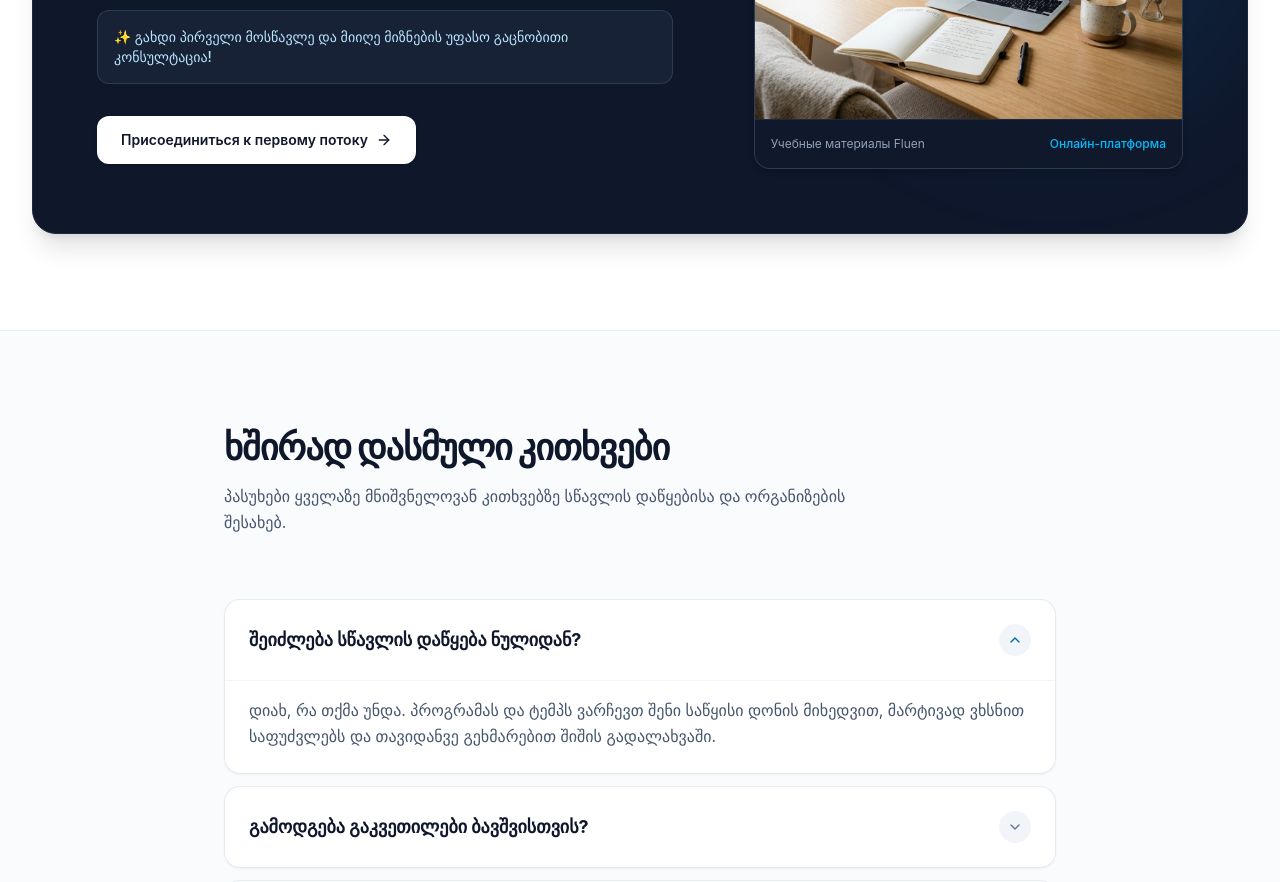
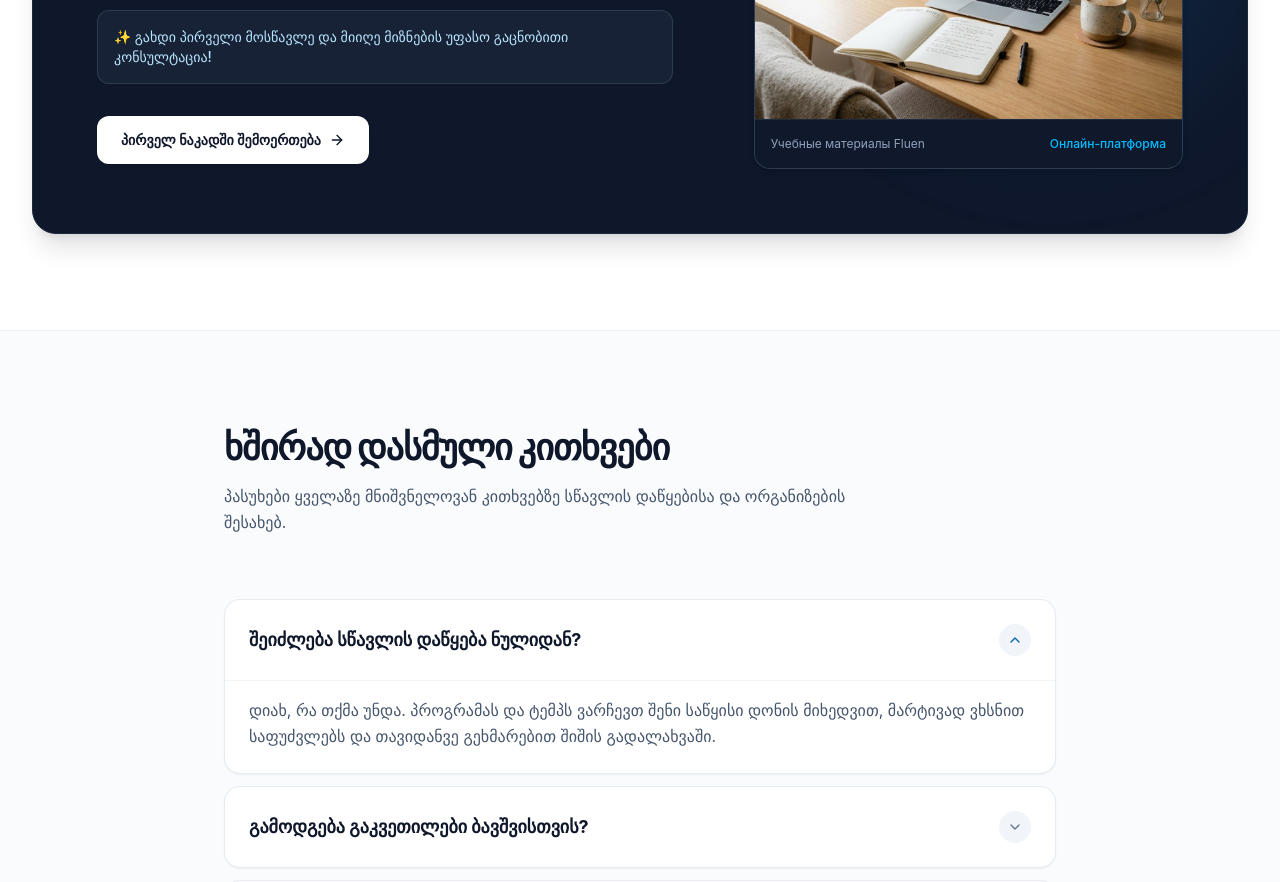
Before and after one commit to fluenbot/Fluen-Online-School, a React (Vite) app: page / in a window 1280 px wide. Shown: the part 5740-6622 px from the top of the page. Built offline with nearby package versions, Linux system fonts and the light colour scheme.

Commit message:
Localize button text based on language selection

```diff
--- a/src/components/ReviewsSection.tsx
+++ b/src/components/ReviewsSection.tsx
@@ -44,7 +44,13 @@ export const ReviewsSection: React.FC<ReviewsSectionProps> = ({ lang, onOpenForm
                 onClick={onOpenForm}
                 className="inline-flex items-center justify-center gap-2 px-6 py-3.5 text-sm font-semibold text-slate-900 bg-white hover:bg-slate-100 rounded-xl transition-all cursor-pointer shadow-sm active:scale-[0.98]"
               >
-                <span>Присоединиться к первому потоку</span>
+                <span>
+                  {lang === 'ka'
+                    ? 'პირველ ნაკადში შემოერთება'
+                    : lang === 'en'
+                    ? 'Join First Cohort'
+                    : 'Присоединиться к первому потоку'}
+                </span>
                 <ArrowRight className="w-4 h-4 text-slate-900" />
               </button>
             </div>
```
